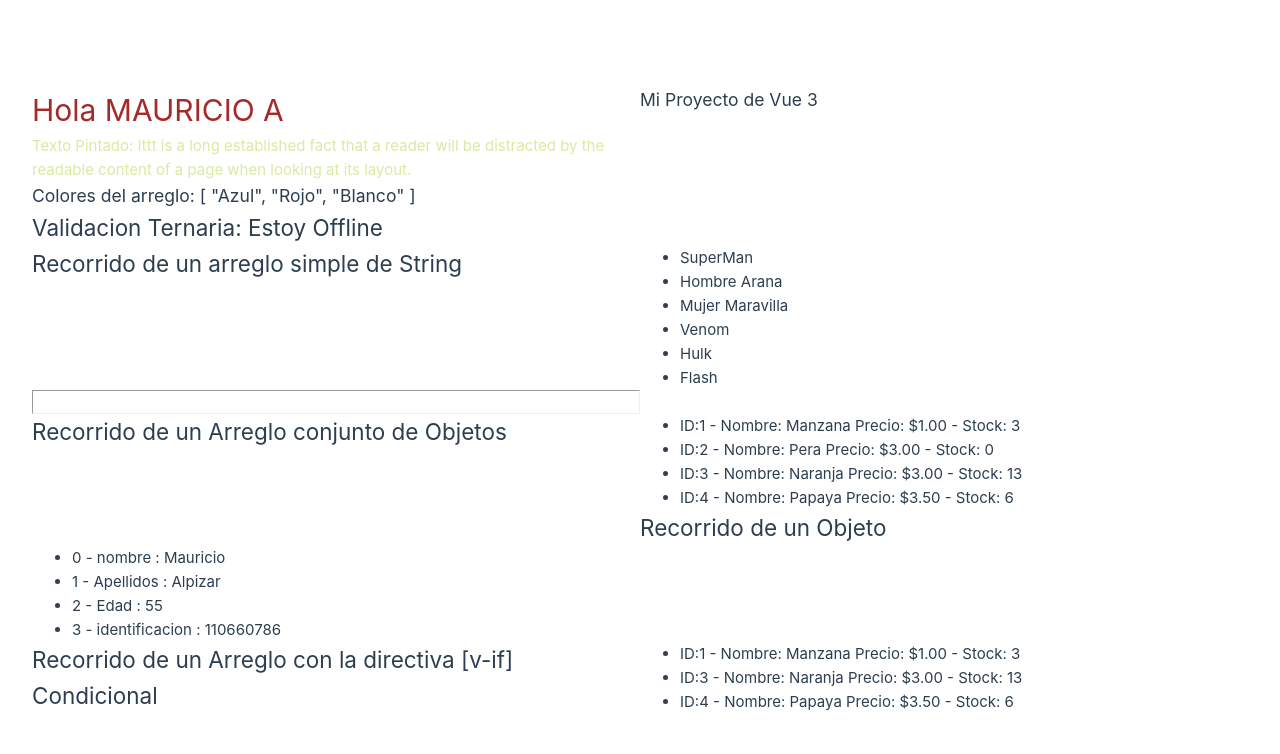
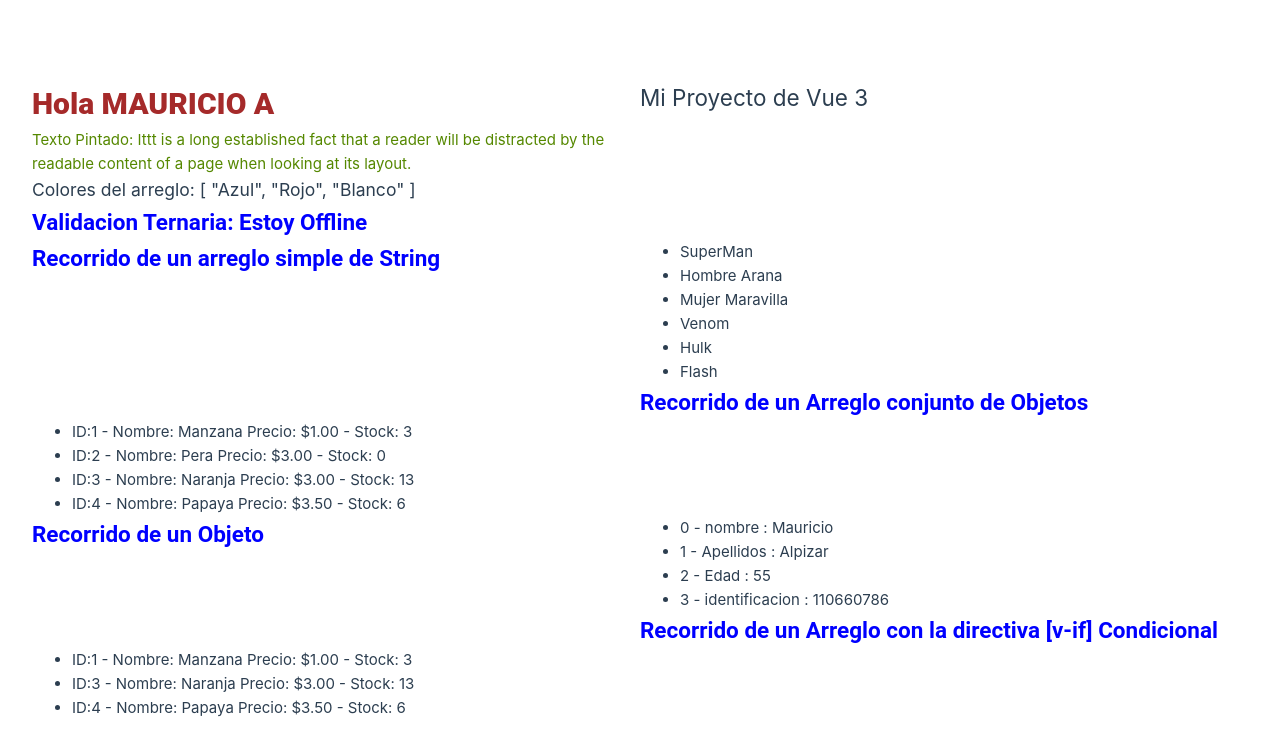
Before and after one commit to edwalpca/mi-proyecto-vue, a Vue app: page / in a window 1280 px wide. Shown: the top 754 px of the page. Built offline with nearby package versions, Linux system fonts and the light colour scheme.

Commit message:
Versionando el primer conjunto de ejercicios ajustes menores

```diff
--- a/src/App.vue
+++ b/src/App.vue
@@ -1,14 +1,18 @@
 <script setup>
+
+  // configuracion de Estilos.
+  const styleColorP = 'color: #558800';
+  const styleH2 = 'color: blue; font-family: "Roboto", Helvetica, Arial; font-weight: 600';
 
   const nombreUsuario = 'Mauricio A';
 
-  const styleColorP = 'color: #D8eAA3';
-
+  //Arreglo de String.
   const aColores = ["Azul","Rojo","Blanco"]
 
+  //Variable Booleana
   const activo = false;
 
-  //Un Arreglo Simple
+  //Un Arreglo Simple de SuperHeroes
   const superHeroes = ["SuperMan","Hombre Arana","Mujer Maravilla","Venom","Hulk","Flash"];
 
   const productos = [
@@ -53,25 +57,31 @@
 
 </script>
 
+
+
 <template>
-  <h1 > Hola {{nombreUsuario.toUpperCase()}}</h1>
-  <h3>Mi Proyecto de Vue 3</h3>
-  <p  v-bind:style="styleColorP" > Texto Pintado: Ittt is a long established fact that a reader will be distracted by the readable content of a page when looking at its layout. </p>
+
+  <h1> Hola {{nombreUsuario.toUpperCase()}}</h1>
+  <h2>Mi Proyecto de Vue 3</h2>
+  <p v-bind:style="styleColorP" > Texto Pintado: Ittt is a long established fact that a reader will be distracted by the readable content of a page when looking at its layout. </p>
   <p>&nbsp;</p>
   <h3> Colores del arreglo: {{aColores}}</h3>
 
+
+
   <p>&nbsp;</p>
-  <h2> Validacion Ternaria:  {{activo ? 'Estoy Online' : 'Estoy Offline' }}</h2>
+  <h2 :style="styleH2"> Validacion Ternaria:  {{activo ? 'Estoy Online' : 'Estoy Offline' }}</h2>
   <p>&nbsp;</p>
-  <h2>Recorrido de un arreglo simple de String</h2>
+  <h2 :style="styleH2">Recorrido de un arreglo simple de String</h2>
   <ul>
     <li v-for="(heroe,index) in superHeroes" :key="index">
       {{heroe}}
     </li>
   </ul>
-  <hr/>
+
+
   <p>&nbsp;</p>
-  <h2>Recorrido de un Arreglo conjunto de Objetos</h2>
+  <h2 :style="styleH2">Recorrido de un Arreglo conjunto de Objetos</h2>
   <ul>
     <li v-for="(producto,index) of productos" :key="producto.id">
       ID:{{producto.id}} - Nombre: {{producto.name}} Precio:  {{producto.price}} - Stock: {{producto.stock}}
@@ -79,7 +89,7 @@
   </ul>
 
   <p>&nbsp;</p>
-  <h2>Recorrido de un Objeto</h2>
+  <h2 :style="styleH2">Recorrido de un Objeto</h2>
   <ul>
     <li v-for="(value,propiedad,index) in objetoPersona" :key="index">
       {{index}} -  {{propiedad}} : {{value}}
@@ -87,7 +97,7 @@
   </ul>
 
   <p>&nbsp;</p>
-  <h2>Recorrido de un Arreglo con la directiva [v-if] Condicional</h2>
+  <h2 :style="styleH2">Recorrido de un Arreglo con la directiva [v-if] Condicional</h2>
   <ul>
     <template v-for="(producto,index) of productos" :key="producto.id">
       <li v-if=" ( producto.stock > 0 ) ">
@@ -98,10 +108,13 @@
 </template>
 
 
-
-
 <style>
 h1{
-  color:brown;
+  font-family: "Roboto";
+  color: brown;
+  font-weight: 800;
+  font-style: normal;
+  font-display: auto;
+  unicode-range: U+000-5FF;
 }
 </style>
```
